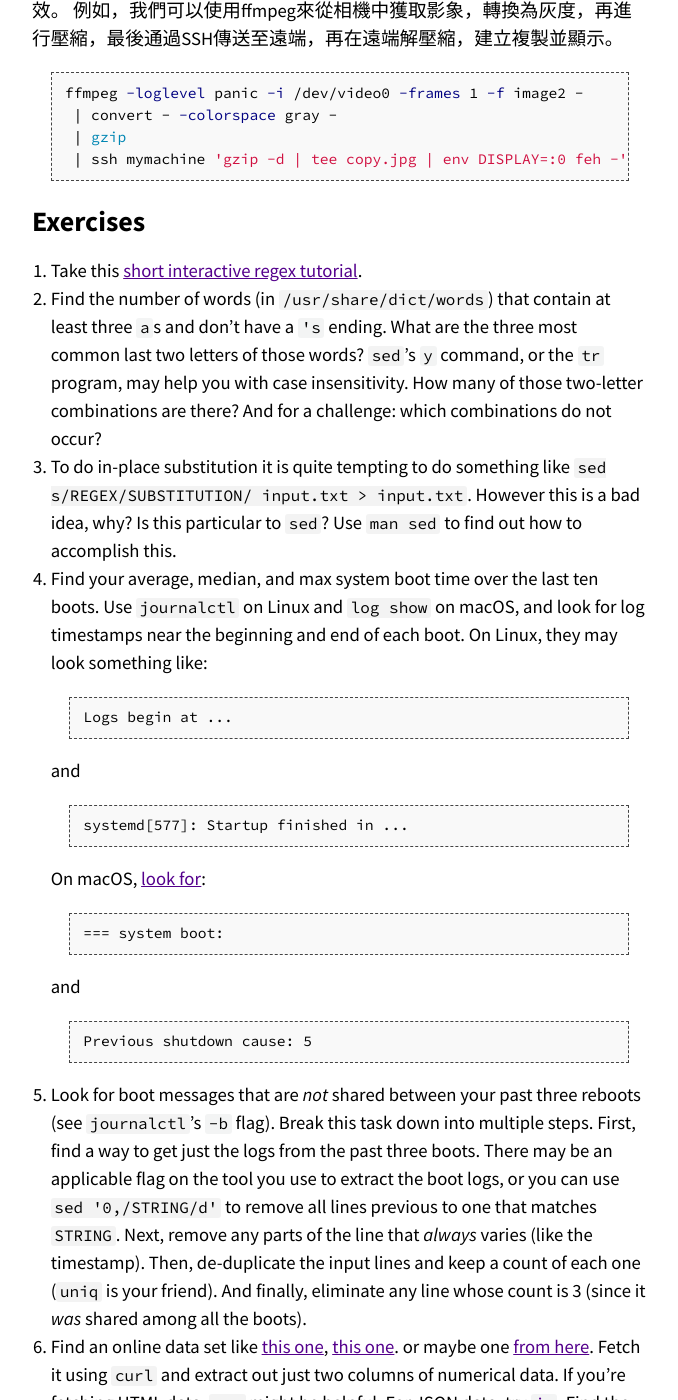
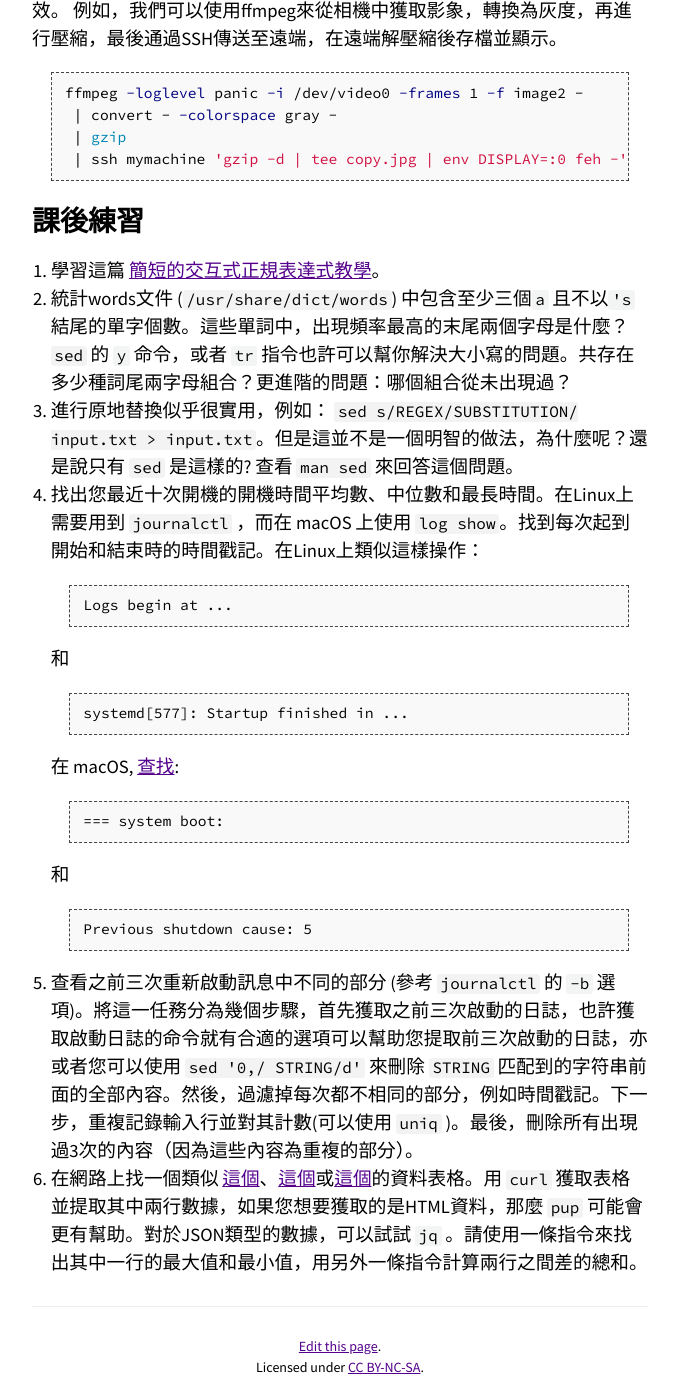
Before and after one commit to missing-semester-zh-Hant/missing-semester-zh-Hant.github.io, a Jekyll site: the page built from _2020/data-wrangling.md, in a window 1280 px wide and 1400 px high, scrolled down 7343 px. Shown: the whole window, without its empty margins (300-978 px from the left). Built offline with Jekyll 4.4.1, drawn with Linux system fonts in a browser that asks for light colours; some of the changed text lies outside the part shown.

Commit message:
update data-wrangling

````diff
--- a/_2020/data-wrangling.md
+++ b/_2020/data-wrangling.md
@@ -53,9 +53,9 @@ on our local computer! `ssh` is magical, and we will talk more about it
 in the next lecture on the command-line environment. This is still way
 more stuff than we wanted though. And pretty hard to read. Let's do
 better: -->
-請注意我們在此處通過 `grep` 來使用管道，將 _遠端的_ 檔案傳送至近端電腦!
+請注意我們在此處通過 `grep` 來使用管道，將 _遠端的_ 檔案傳送至本地端電腦!
 `ssh` 非常神奇，我們會在下一課的命令列環境中詳細講授。
-此時返回的內容依然有些多，並且難於閱讀。讓我們改善方法：
+此時返回的內容依然冗長，且不好閱讀。讓我們做點改善：
 
 ```bash
 ssh myserver 'journalctl | grep sshd | grep "Disconnected from"' | less
@@ -70,10 +70,10 @@ we debug our command-line, we can even stick the current filtered logs
 into a file so that we don't have to access the network while
 developing: -->
 為什麼要使用雙層引用呢？
-我們檢視的日誌非常多，從遠傳傳送至近端再濾掉有些浪費。
-作為替代，我們可以在遠端就濾掉一部分，然後將其結果傳送至近端。
+我們檢視的日誌非常多，從遠端傳送至本地端再濾掉有些浪費。
+作為替代，我們可以在遠端就濾掉一部分，然後將其結果傳送至本地端。
 `less` 建立了一個 「分頁機制」 來允許我們通過滾動頁面來閱讀長文字。
-如果想節約更多傳送流量，我們甚至可以將過濾後的日誌寫入檔案，使得我們不需要再次通過網路傳送：
+如果想節省傳送流量，我們甚至可以將過濾後的日誌寫入檔案，使得我們不需要再次通過網路傳送：
 
 ```console
 $ ssh myserver 'journalctl | grep sshd | grep "Disconnected from"' > ssh.log
@@ -83,7 +83,7 @@ $ less ssh.log
 <!-- There's still a lot of noise here. There are _a lot_ of ways to get rid
 of that, but let's look at one of the most powerful tools in your
 toolkit: `sed`. -->
-此時的結果依然有許多無用部分。 我們有 _很多_ 方法來更優化。首先讓我們熟悉一下最強的工具之一: `sed`.
+此時的結果依然有許多無用的部分。 我們有 _很多_ 方法來更優化。首先讓我們熟悉一下最強的工具之一: `sed`.
 
 <!-- `sed` is a "stream editor" that builds on top of the old `ed` editor. In
 it, you basically give short commands for how to modify the file, rather
@@ -107,12 +107,12 @@ construct that lets you match text against patterns. The `s` command is
 written on the form: `s/REGEX/SUBSTITUTION/`, where `REGEX` is the
 regular expression you want to search for, and `SUBSTITUTION` is the
 text you want to substitute matching text with. -->
-我們剛剛寫了一段 _正規表示式_ ; 正規表示式允許我們匹配符合特定句法的字串。
-`s` 命令的使用方式是這樣： `s/REGEX/SUBSTITUTION/`, 其中 `REGEX` 是我們需要匹配的正規表示式，
+我們剛剛寫了一段 _正規表達式_ ; 正規表達式允許我們匹配符合特定句法的字串。
+`s` 命令的使用方式是這樣： `s/REGEX/SUBSTITUTION/`, 其中 `REGEX` 是我們需要匹配的正規表達式，
 `SUBSTITUTION` 是用於替代匹配結果的字串。
 
 <!-- ## Regular expressions -->
-## 正規表示式
+## 正規表達式
 
 <!-- Regular expressions are common and useful enough that it's worthwhile to
 take some time to understand how they work. Let's start by looking at
@@ -122,30 +122,32 @@ just carry their normal meaning, but some characters have "special"
 matching behavior. Exactly which characters do what vary somewhat
 between different implementations of regular expressions, which is a
 source of great frustration. Very common patterns are: -->
-正規表示式很常見也足夠有用，值得用些時間去理解它。
+正規表達式很常見也很有用，值得用些時間去理解它。
 讓我們從上面使用過的字串開始: `/.*Disconnected from /`.
-正規表示式通常 (也有例外) 被 `/` 包圍。
+正規表達式通常 (也有例外) 被 `/` 包圍。
 多數 ASCII 字元代表其自身的含義，有些則擁有「特別的」含義。
-由於正規表示式實現方法的不同，這些符號也常常有不同的含義，這讓我們有些挫敗感。
-常見的表示式有：
+由於正規表達式實現方法的不同，這些符號也常常有不同的含義，這讓我們感到有些挫折。
+常見的表達式有：
 
- <!-- - `.` means "any single character" except newline
+ <!--
+ - `.` means "any single character" except newline
  - `*` zero or more of the preceding match
  - `+` one or more of the preceding match
  - `[abc]` any one character of `a`, `b`, and `c`
  - `(RX1|RX2)` either something that matches `RX1` or `RX2`
  - `^` the start of the line
- - `$` the end of the line -->
-  - `.` 意為除去換行符外的 「任意一個字元」
+ - `$` the end of the line
+ -->
+ - `.` 意為除去換行符外的 「任意一個字元」
  - `*` 0或多個 `*` 前的字元
  - `+` 1或更多個 `*` 前的字元
  - `[abc]`  `a`, `b`, 與 `c` 中的任意一個
  - `(RX1|RX2)` 能匹配 `RX1` 或 `RX2` 中的任意一個的字串
- - `^` 列首
- - `$` 列尾
+ - `^` 行首
+ - `$` 行尾
 
 <!-- sed's regular expressions are somewhat weird, and will require you to put a \ before most of these to give them their special meaning. Or you can pass -E. -->
-`sed` 的正規表示式有些古怪，需要你在這些表示式前使用 `\` 來使它們擁有這些特殊含義。
+`sed` 的正規表達式有些古怪，需要你在這些表達式前使用 `\` 來使它們擁有這些特殊含義。
 也可以使用 `-E` 達成同樣效果。
 
 <!-- So, looking back at `/.*Disconnected from /`, we see that it matches
@@ -155,7 +157,7 @@ beware, regular expressions are trixy. What if someone tried to log in
 with the username "Disconnected from"? We'd have: -->
 讓我們重回 `/.*Disconnected from /`, 可以看出它會匹配以任意字元起始，緊接
 "Disconnected from" 的字串，這就是我們需要的。
-但要小心，正規表示式時而有些棘手。
+但要小心，正規表達式時而有些棘手。
 試想某人嘗試使用 "Disconnected from" 作為使用者名登入,我們將會有:
 
 ```
@@ -165,7 +167,7 @@ Jan 17 03:13:00 thesquareplanet.com sshd[2631]: Disconnected from invalid user D
 <!-- What would we end up with? Well, `*` and `+` are, by default, "greedy".
 They will match as much text as they can. So, in the above, we'd end up
 with just -->
-我們會得到怎樣的結果？實際上，`*` 與 `+` 預設是「貪婪的」。它們會匹配儘可能多的字元。
+我們會得到怎樣的結果？實際上，`*` 與 `+` 預設是「貪婪的」。它們會匹配所有可能的字元。
 所以，上述字串會得出這樣的匹配結果：
 
 ```
@@ -176,7 +178,7 @@ with just -->
 implementations, you can just suffix `*` or `+` with a `?` to make them
 non-greedy, but sadly `sed` doesn't support that. We _could_ switch to
 perl's command-line mode though, which _does_ support that construct: -->
-這並不是我們需要的。在一些正規表示式的實現中，我們可以單純給`*` 與 `+` 加入 `?` 字尾使其轉變為非貪婪模式。不過令人惋惜，`sed` 並不支援這種方式。
+這並不是我們需要的。在一些正規表達式的實現中，我們可以單純給`*` 與 `+` 加入 `?` 字尾使其轉變為非貪婪模式。只可惜，`sed` 並不支援這種方式。
 我們 _可以_ 換用 perl 的命令列模式，它 _支援_ 這樣的結構：
 
 ```bash
@@ -215,10 +217,10 @@ characters where the username is. Then we're matching on any single word
 "port" followed by a sequence of digits. Then possibly the suffix
 `[preauth]`, and then the end of the line. -->
 讓我們用[regex debugger](https://regex101.com/r/qqbZqh/2)來看看會得出怎樣的結果。
-很棒，起始的部分和之前是一樣的。然後，我們匹配出所有型別的 「user」 變體(在日誌中有兩種不同字首)。
+起始的部分和之前是一樣的。然後，我們匹配出所有型別的 「user」 變體(在日誌中有兩種不同字首)。
 接下來我們匹配屬於使用者名稱的所有字元。
 再之後，匹配任意一個單詞(`[^ ]+`; 匹配由任意非空格組成的非空字串)。
-此時，再匹配 「port」 與接續的一串數字，和可能存在的字尾 `[preauth]`， 直至列尾。
+此時，再匹配 「port」 與接續的一串數字，和可能存在的字尾 `[preauth]`， 直至行尾。
 
 <!-- Notice that with this technique, as username of "Disconnected from"
 won't confuse us any more. Can you see why? -->
@@ -233,7 +235,7 @@ as `\1`, `\2`, `\3`, etc. So: -->
 還剩下一個問題需要解決，就是日誌的全部內容都被替換成了空字串。
 我們希望能 _留下_ 匹配到的使用者名。
 為了達成此目的，我們可以使用 「捕捉群」(capture groups)。
-被括號包圍的正規表示式會被按順序存入捕捉群，而捕捉群的內容可以在替換時取用(在有些正規表示式實現中，替換內容甚至支援正規表示式本身！)。
+被括號包圍的正規表達式會被按順序存入捕捉群，而捕捉群的內容可以在替換時取用(在有些正規表達式實現中，替換內容甚至支援正規表達式本身！)。
 使用 `\1`, `\2`, `\3` 以此類推來取用其內容：
 
 ```bash
@@ -251,22 +253,22 @@ tests](https://fightingforalostcause.net/content/misc/2006/compare-email-regex.p
 And [test matrices](https://mathiasbynens.be/demo/url-regex). You can
 even write a regex for determining if a given number [is a prime
 number](https://www.noulakaz.net/2007/03/18/a-regular-expression-to-check-for-prime-numbers/). -->
-你大概可以想象到，我們有時需要 _真的非常_ 複雜的正規表示式。
+你大概可以想象到，我們有時需要 _真的非常_ 複雜的正規表達式。
 例如，此處有文章介紹如何匹配[電子郵件](https://www.regular-expressions.info/email.html)，
-這實際上[很難](https://emailregex.com/)。
+這實際上很[困難](https://emailregex.com/)。
 人們對其進行了[很多討論](https://stackoverflow.com/questions/201323/how-to-validate-an-email-address-using-a-regular-expression/1917982)，
 還寫出了許多[測試用例](https://fightingforalostcause.net/content/misc/2006/compare-email-regex.php)，與[test matrices](https://mathiasbynens.be/demo/url-regex)。
-我們甚至還能用正規表示式判斷一個數是否為[質數](https://www.noulakaz.net/2007/03/18/a-regular-expression-to-check-for-prime-numbers/)。
+我們甚至還能用正規表達式判斷一個數是否為[質數](https://www.noulakaz.net/2007/03/18/a-regular-expression-to-check-for-prime-numbers/)。
 
 <!-- Regular expressions are notoriously hard to get right, but they are also
 very handy to have in your toolbox! -->
-正規表示式可是相當難以確保正確的，但是他們依然十分好用！
+正規表達式可是相當難以確保正確的，但是他們依然十分好用！
 
 <!-- ## Back to data wrangling -->
 ## 回到資料處理
 
 <!-- Okay, so we now have -->
-很棒，現在我們可以寫出：
+現在我們可以寫出：
 
 ```bash
 ssh myserver journalctl
@@ -298,7 +300,7 @@ ssh myserver journalctl
 lines that are the same into a single line, prefixed with a count of the
 number of occurrences. We probably want to sort that too and only keep
 the most common logins: -->
-`sort` 將會，如同字面意思，對他排序。 `uniq -c` 會合併連續的列並寫出出現次數。
+`sort` 將會，如同字面意思，對他排序。 `uniq -c` 會合併連續的行並寫出出現次數。
 我們希望能按照出現次數排序，來找出最常登入的使用者：
 
 ```bash
@@ -360,9 +362,9 @@ and `$1` through `$n` are set to the `n`th _field_ of that line, when
 separated by the `awk` field separator (whitespace by default, change
 with `-F`). In this case, we're saying that, for every line, print the
 contents of the second field, which happens to be the username! -->
-首先，`{print $2}` 有什麼作用？ `awk` 程式可以(非必須)接受一個選項串和一個指令碼塊，指出當匹配到內容時應該做出什麼動作。
-在指令碼塊中 `$0` 代表整列的文字， `$1` 到 `$n` 代表此列中第 `n` 個 _部分_ ，
-這些 _部分_ 由 `awk` 域分隔符劃分(預設是空格， 可以用過 `-F` 指定)。
+首先，`{print $2}` 有什麼作用？ `awk` 程式可以接受一個選項串和一個指令區塊，指出當匹配到內容時應該做出什麼動作。
+在指令碼塊中 `$0` 代表整列的文字， `$1` 到 `$n` 代表此列中第 `n` 個 _欄位_ ，
+這些 _欄位_ 由 `awk` 域分隔符劃分(預設是空格， 可以用過 `-F` 指定)。
 在這個例子中，這些程式碼的意思是 印出每列第二個部分，也就是使用者名！
 
 <!-- Let's see if we can do something fancier. Let's compute the number of
@@ -379,14 +381,14 @@ field of the line should be equal to 1 (that's the count from `uniq
 -c`), and that the second field should match the given regular
 expression. And the block just says to print the username. We then count
 the number of lines in the output with `wc -l`. -->
-這裡有許多要講解。首先，請注意我們指定了表示式(也就是 `{...}` 前面的那些)。
-這個表示式要求此列文字的第一部分必須是 1 (這部分是 `uniq -c` 取得的)，
-並且第二部分必須匹配給定的表示式。
+這裡有許多要講解。首先，請注意我們指定了表達式(也就是 `{...}` 前面的那些)。
+這個表達式要求此列文字的第一部分必須是 1 (這部分是 `uniq -c` 取得的)，
+並且第二部分必須匹配給定的表達式。
 指令碼塊中的內容則表示印出使用者名。
 接下來我們使用 `wc -l` 統計輸出結果的列數。
 
 <!-- However, `awk` is a programming language, remember? -->
-還記得嗎，`awk` 是一種程式語言：
+別忘記 `awk` 是一種程式語言：
 
 ```awk
 BEGIN { rows = 0 }
@@ -401,17 +403,17 @@ it out at the end. In fact, we _could_ get rid of `grep` and `sed`
 entirely, because `awk` [can do it
 all](https://backreference.org/2010/02/10/idiomatic-awk/), but we'll
 leave that as an exercise to the reader. -->
-`BEGIN` 是一種匹配起始輸入 (and `END` 匹配結尾)的表示式。
+`BEGIN` 是一種匹配起始輸入 (and `END` 匹配結尾)的模式。
 然後，對每列第一部分相加（本例中此部分均為 1 ），
 再印出最後結果。
 實際上，_無需_ `grep` 與 `sed`，因為 `awk` [可以解決所有問題](https://backreference.org/2010/02/10/idiomatic-awk/)。
 至於如何做到，可以參考課後練習。
 
 <!-- ## Analyzing data -->
-## 分析資料
+## 分析數據
 
 <!-- You can do math! For example, add the numbers on each line together: -->
-我們也可以做些算術！例如，將每列數字相加：
+我們也可以做些計算！例如，將每列數字相加：
 
 ```bash
  | paste -sd+ | bc -l
@@ -427,8 +429,8 @@ echo "2*($(data | paste -sd+))" | bc -l
 <!-- You can get stats in a variety of ways.
 [`st`](https://github.com/nferraz/st) is pretty neat, but if you already
 have R: -->
-我們可以從許多渠道獲取所需資料。
-[`st`](https://github.com/nferraz/st) 很不錯，不過如果你已經安裝了R：
+我們可以透過多種方式獲取統計數據。
+[`st`](https://github.com/nferraz/st) 是個不錯的選擇，不過如果你已經安裝了R：
 
 ```bash
 ssh myserver journalctl
@@ -445,7 +447,7 @@ much detail, but suffice to say that `summary` prints summary statistics
 about a matrix, and we computed a matrix from the input stream of
 numbers, so R gives us the statistics we wanted! -->
 R 是一種 (古怪的) 程式語言，適合用來進行資料分析或[繪圖](https://ggplot2.tidyverse.org/)。
-我們不會介紹太多，只需知道 `summary` 會印出關於矩陣的關鍵摘要。
+我們不會介紹太多，只需知道 `summary` 會印出關於矩陣的統計結果。
 我們從輸入的數字中計算出一個矩陣，R會給出分析結果。
 
 <!-- If you just want some simple plotting, `gnuplot` is your friend: -->
@@ -462,13 +464,13 @@ ssh myserver journalctl
 ```
 
 <!-- ## Data wrangling to make arguments -->
-## 使用資料處理來獲取引數
+## 使用資料處理來獲取參數
 
 <!-- Sometimes you want to do data wrangling to find things to install or
 remove based on some longer list. The data wrangling we've talked about
 so far + `xargs` can be a powerful combo: -->
 有時我們需要利用資處理來從一個長表中找出想要安裝或反安裝的東西，
-利用我們之前講授的知識與 `xargs` 可以輕鬆實現：
+利用我們之前講授的知識配合 `xargs` 可以輕鬆實現：
 
 ```bash
 rustup toolchain list | grep nightly | grep -vE "nightly-x86" | sed 's/-x86.*//' | xargs rustup toolchain uninstall
@@ -483,7 +485,7 @@ capture an image from our camera, convert it to grayscale, compress it,
 send it to a remote machine over SSH, decompress it there, make a copy,
 and then display it. -->
 雖然截至目前我們都在處理文字，不過管道對於處理二進位資料也十分有效。
-例如，我們可以使用ffmpeg來從相機中獲取影象，轉換為灰度，再進行壓縮，最後通過SSH傳送至遠端，再在遠端解壓縮，建立複製並顯示。
+例如，我們可以使用ffmpeg來從相機中獲取影象，轉換為灰度，再進行壓縮，最後通過SSH傳送至遠端，在遠端解壓縮後存檔並顯示。
 
 ```bash
 ffmpeg -loglevel panic -i /dev/video0 -frames 1 -f image2 -
@@ -492,57 +494,26 @@ ffmpeg -loglevel panic -i /dev/video0 -frames 1 -f image2 -
  | ssh mymachine 'gzip -d | tee copy.jpg | env DISPLAY=:0 feh -'
 ```
 
-# Exercises
+# 課後練習
 
-1. Take this [short interactive regex tutorial](https://regexone.com/).
-2. Find the number of words (in `/usr/share/dict/words`) that contain at
-   least three `a`s and don't have a `'s` ending. What are the three
-   most common last two letters of those words? `sed`'s `y` command, or
-   the `tr` program, may help you with case insensitivity. How many
-   of those two-letter combinations are there? And for a challenge:
-   which combinations do not occur?
-3. To do in-place substitution it is quite tempting to do something like
-   `sed s/REGEX/SUBSTITUTION/ input.txt > input.txt`. However this is a
-   bad idea, why? Is this particular to `sed`? Use `man sed` to find out
-   how to accomplish this.
-4. Find your average, median, and max system boot time over the last ten
-   boots. Use `journalctl` on Linux and `log show` on macOS, and look
-   for log timestamps near the beginning and end of each boot. On Linux,
-   they may look something like:
+1. 學習這篇 [簡短的交互式正規表達式教學](https://regexone.com/)。
+2. 統計words文件 (`/usr/share/dict/words`) 中包含至少三個`a` 且不以`'s` 結尾的單字個數。這些單詞中，出現頻率最高的末尾兩個字母是什麼？ `sed` 的 `y` 命令，或者 `tr` 指令也許可以幫你解決大小寫的問題。共存在多少種詞尾兩字母組合？更進階的問題：哪個組合從未出現過？
+3. 進行原地替換似乎很實用，例如： `sed s/REGEX/SUBSTITUTION/ input.txt > input.txt`。但是這並不是一個明智的做法，為什麼呢？還是說只有 `sed` 是這樣的? 查看 `man sed` 來回答這個問題。
+4. 找出您最近十次開機的開機時間平均數、中位數和最長時間。在Linux上需要用到 `journalctl` ，而在 macOS 上使用 `log show`。找到每次起到開始和結束時的時間戳記。在Linux上類似這樣操作：
    ```
    Logs begin at ...
    ```
-   and
+   和
    ```
    systemd[577]: Startup finished in ...
    ```
-   On macOS, [look
-   for](https://eclecticlight.co/2018/03/21/macos-unified-log-3-finding-your-way/):
+   在 macOS, [查找](https://eclecticlight.co/2018/03/21/macos-unified-log-3-finding-your-way/):
    ```
    === system boot:
    ```
-   and
+   和
    ```
    Previous shutdown cause: 5
    ```
-5. Look for boot messages that are _not_ shared between your past three
-   reboots (see `journalctl`'s `-b` flag). Break this task down into
-   multiple steps. First, find a way to get just the logs from the past
-   three boots. There may be an applicable flag on the tool you use to
-   extract the boot logs, or you can use `sed '0,/STRING/d'` to remove
-   all lines previous to one that matches `STRING`. Next, remove any
-   parts of the line that _always_ varies (like the timestamp). Then,
-   de-duplicate the input lines and keep a count of each one (`uniq` is
-   your friend). And finally, eliminate any line whose count is 3 (since
-   it _was_ shared among all the boots).
-6. Find an online data set like [this
-   one](https://stats.wikimedia.org/EN/TablesWikipediaZZ.htm), [this
-   one](https://ucr.fbi.gov/crime-in-the-u.s/2016/crime-in-the-u.s.-2016/topic-pages/tables/table-1).
-   or maybe one [from
-   here](https://www.springboard.com/blog/free-public-data-sets-data-science-project/).
-   Fetch it using `curl` and extract out just two columns of numerical
-   data. If you're fetching HTML data,
-   [`pup`](https://github.com/EricChiang/pup) might be helpful. For JSON
-   data, try [`jq`](https://stedolan.github.io/jq/). Find the min and
-   max of one column in a single command, and the sum of the difference
-   between the two columns in another.
+5. 查看之前三次重新啟動訊息中不同的部分 (參考 `journalctl` 的 `-b` 選項)。將這一任務分為幾個步驟，首先獲取之前三次啟動的日誌，也許獲取啟動日誌的命令就有合適的選項可以幫助您提取前三次啟動的日誌，亦或者您可以使用 `sed '0,/ STRING/d'` 來刪除 `STRING` 匹配到的字符串前面的全部內容。然後，過濾掉每次都不相同的部分，例如時間戳記。下一步，重複記錄輸入行並對其計數(可以使用 `uniq` )。最後，刪除所有出現過3次的內容（因為這些內容為重複的部分）。
+6. 在網路上找一個類似 [這個](https://stats.wikimedia.org/EN/TablesWikipediaZZ.htm)、[這個](https://ucr.fbi.gov/crime-in-the-u.s/2016/crime-in-the-u.s.-2016/topic-pages/tables/table-1)或[這個](https://www.springboard.com/blog/free-public-data-sets-data-science-project/)的資料表格。用 `curl` 獲取表格並提取其中兩行數據，如果您想要獲取的是HTML資料，那麼 `pup` 可能會更有幫助。對於JSON類型的數據，可以試試 `jq` 。請使用一條指令來找出其中一行的最大值和最小值，用另外一條指令計算兩行之間差的總和。
````
Also changed, not shown: other parts of _2020/data-wrangling.md (+2 -2 lines), _2020/course-shell.md (+1 -1 lines).
